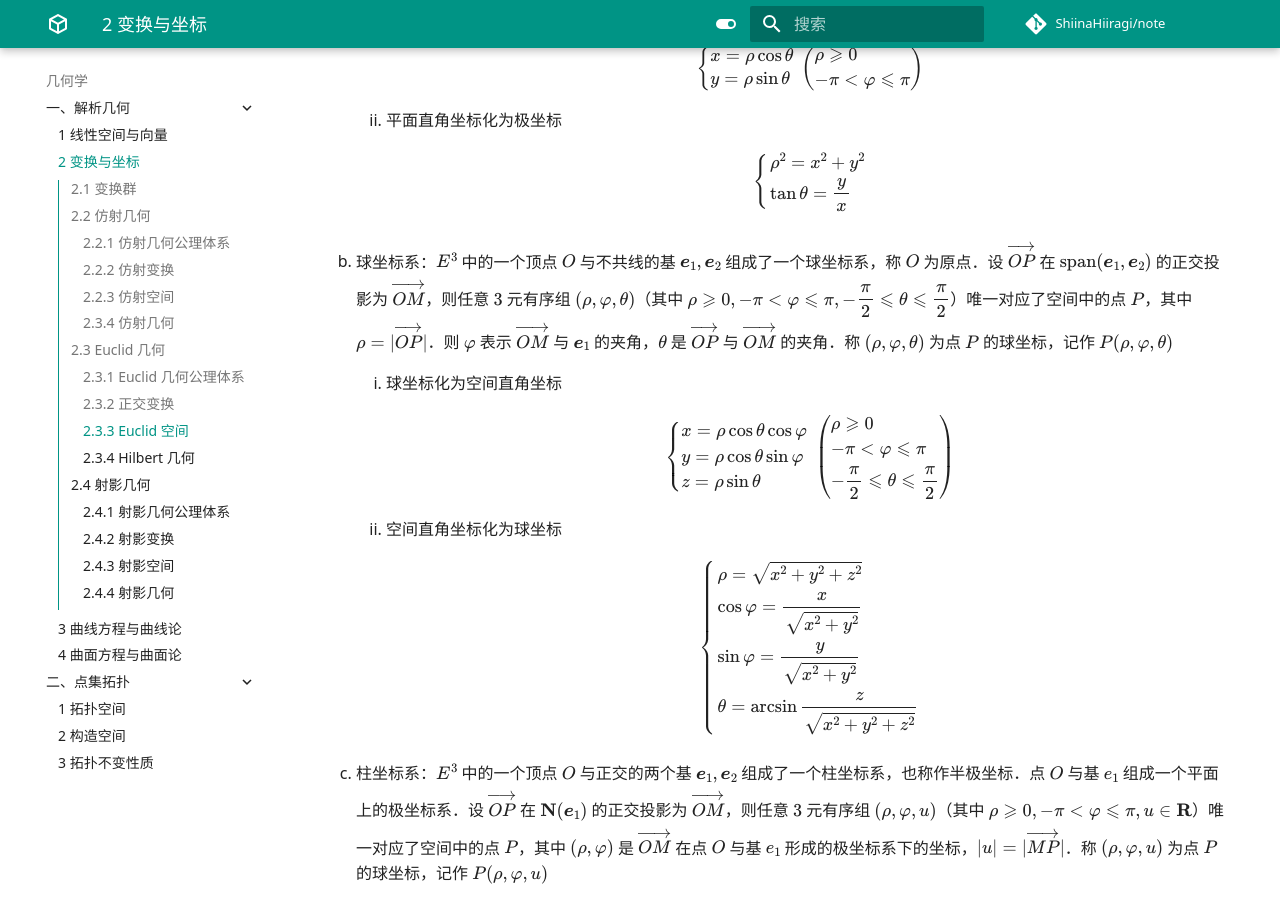
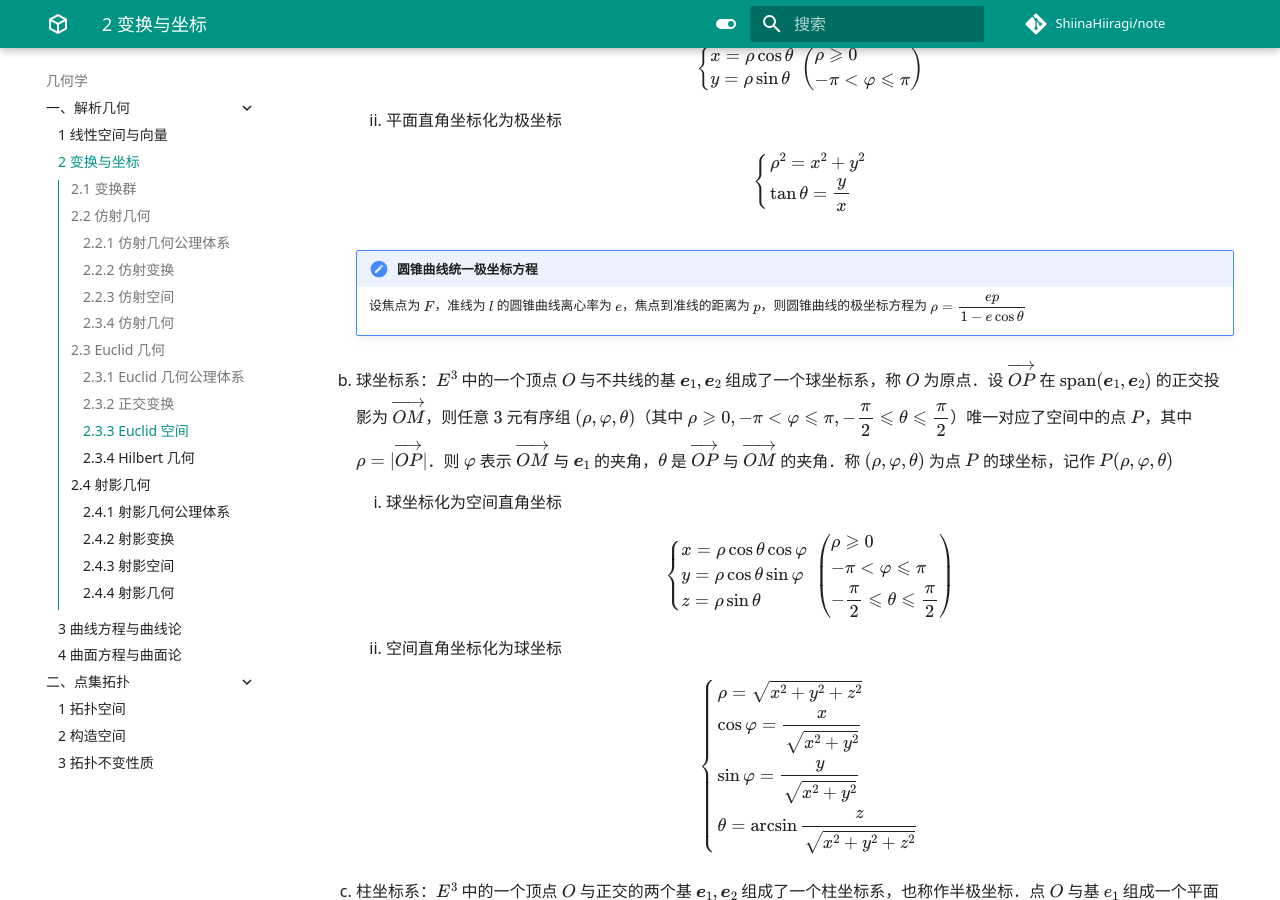
Before and after one commit to ShiinaHiiragi/note, an MkDocs documentation site: the page built from docs/top/anly/geom.md, in a window 1280 px wide and 900 px high, scrolled down 3198 px. Built offline with MkDocs 1.6.1 and Material for MkDocs 9.7.7, drawn with Linux system fonts in a browser that asks for light colours; comment, search, counter and statistics services are not loaded.

Commit message:
subtle fix

```diff
--- a/docs/top/anly/geom.md
+++ b/docs/top/anly/geom.md
@@ -118,6 +118,9 @@
             \end{aligned}\right.
             $$
 
+        !!! note "圆锥曲线统一极坐标方程"
+            设焦点为 $F$，准线为 $l$ 的圆锥曲线离心率为 $e$，焦点到准线的距离为 $p$，则圆锥曲线的极坐标方程为 $\rho = \dfrac{ep}{1-e\cos \theta}$
+
     2. 球坐标系：$E^3$ 中的一个顶点 $O$ 与不共线的基 $\boldsymbol e_1, \boldsymbol e_2$ 组成了一个球坐标系，称 $O$ 为原点．设 $\overrightarrow{OP}$ 在 $\mathrm{span}(\boldsymbol e_1, \boldsymbol e_2)$ 的正交投影为 $\overrightarrow{OM}$，则任意 $3$ 元有序组 $(\rho, \varphi, \theta)$（其中 $\rho \geqslant 0, -\pi<\varphi \leqslant \pi, -\dfrac{\pi}{2} \leqslant \theta \leqslant \dfrac{\pi}{2}$）唯一对应了空间中的点 $P$，其中 $\rho = |\overrightarrow{OP}|$．则 $\varphi$ 表示 $\overrightarrow{OM}$ 与 $\boldsymbol e_1$ 的夹角，$\theta$ 是 $\overrightarrow{OP}$ 与 $\overrightarrow{OM}$ 的夹角．称 $(\rho, \varphi, \theta)$ 为点 $P$ 的球坐标，记作 $P(\rho, \varphi, \theta)$
         1. 球坐标化为空间直角坐标
 
```
Also changed, not shown: docs/anly/princ/seq.md (+1 -1 lines), docs/top/anly/curv.md (+0 -1 lines).
